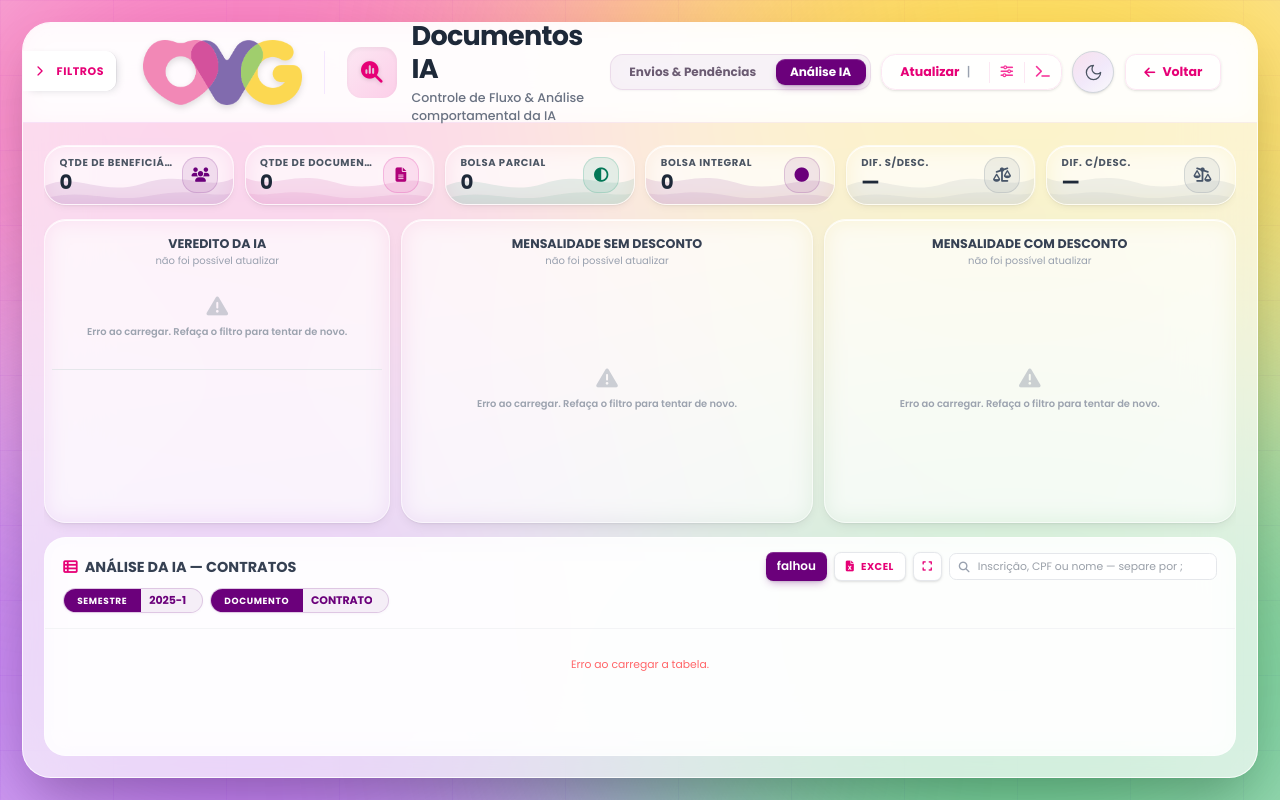
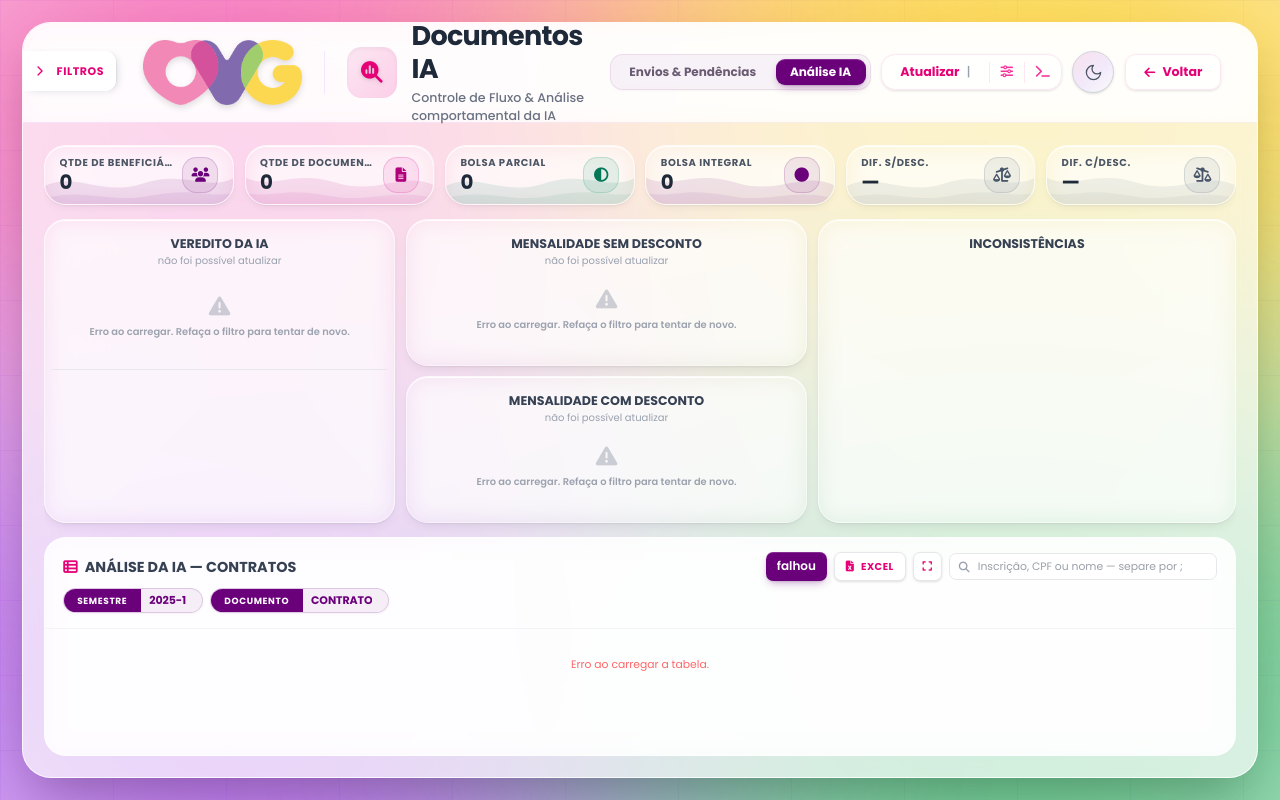
Before and after one commit to messias-code/portal-ggci, a Django app: template apps/dashboards/dash_documentos_ia/templates/dash_documentos_ia/index.html in a window 1280 px wide, after a click on "Análise IA". Run offline with Django 5.2, Linux system fonts and the light colour scheme; the template is opened without the code that fills it, so the values that code supplies are empty; some libraries are stand-ins or nearby versions.

Commit message:
feat(dashboard): reorganiza layout para empilhar graficos de mensalidade e adicionar inconsistencias

```diff
--- a/apps/dashboards/dash_documentos_ia/templates/dash_documentos_ia/index.html
+++ b/apps/dashboards/dash_documentos_ia/templates/dash_documentos_ia/index.html
@@ -637,18 +637,27 @@
                                 <div class="docia-legenda docia-legenda--ia shrink-0" id="ia-legenda-veredito"></div>
                             </div>
 
+                            <div class="flex flex-col gap-3" style="flex: 1.2 1 0; min-width: 0; min-height: 0;">
                                 <div class="docia-card-doc bg-gradient-to-b from-white to-gray-50/40 backdrop-blur-md border border-white/60 rounded-3xl py-4 px-2 flex flex-col"
-                                 style="flex: 1.2 1 0; min-width: 0; min-height: 0;">
+                                     style="flex: 1 1 0; min-width: 0; min-height: 0;">
                                     <h3 class="text-sm font-extrabold text-gray-700 m-0 text-center shrink-0" style="overflow: hidden; text-overflow: ellipsis; white-space: nowrap;">MENSALIDADE SEM DESCONTO</h3>
                                     <p class="docia-grafico-base text-[10px] text-gray-400 text-center m-0 mb-1 shrink-0" id="ia-base-msd"></p>
                                     <div class="docia-grafico-ia w-full" id="ia-gr-msd" style="flex: 1 1 0; min-height: 0;"></div>
                                 </div>
 
                                 <div class="docia-card-doc bg-gradient-to-b from-white to-gray-50/40 backdrop-blur-md border border-white/60 rounded-3xl py-4 px-2 flex flex-col"
-                                 style="flex: 1.2 1 0; min-width: 0; min-height: 0;">
+                                     style="flex: 1 1 0; min-width: 0; min-height: 0;">
                                     <h3 class="text-sm font-extrabold text-gray-700 m-0 text-center shrink-0" style="overflow: hidden; text-overflow: ellipsis; white-space: nowrap;">MENSALIDADE COM DESCONTO</h3>
                                     <p class="docia-grafico-base text-[10px] text-gray-400 text-center m-0 mb-1 shrink-0" id="ia-base-mcd"></p>
                                     <div class="docia-grafico-ia w-full" id="ia-gr-mcd" style="flex: 1 1 0; min-height: 0;"></div>
+                                </div>
+                            </div>
+
+                            <div class="docia-card-doc bg-gradient-to-b from-white to-gray-50/40 backdrop-blur-md border border-white/60 rounded-3xl py-4 px-2 flex flex-col"
+                                 style="flex: 1.2 1 0; min-width: 0; min-height: 0;">
+                                <h3 class="text-sm font-extrabold text-gray-700 m-0 text-center shrink-0" style="overflow: hidden; text-overflow: ellipsis; white-space: nowrap;">INCONSISTÊNCIAS</h3>
+                                <p class="docia-grafico-base text-[10px] text-gray-400 text-center m-0 mb-1 shrink-0" id="ia-base-inconsistencias"></p>
+                                <div class="docia-grafico-ia w-full" id="ia-gr-inconsistencias" style="flex: 1 1 0; min-height: 0;"></div>
                             </div>
                         </div>
 
```
Lines whose indentation alone changed are shown as unchanged.
